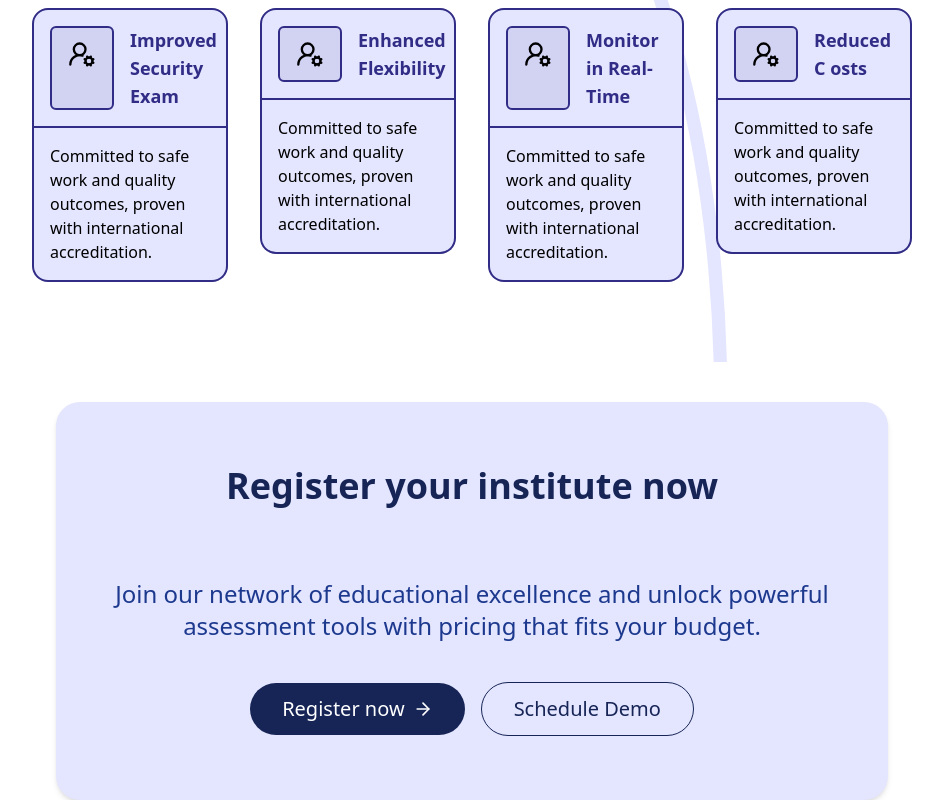
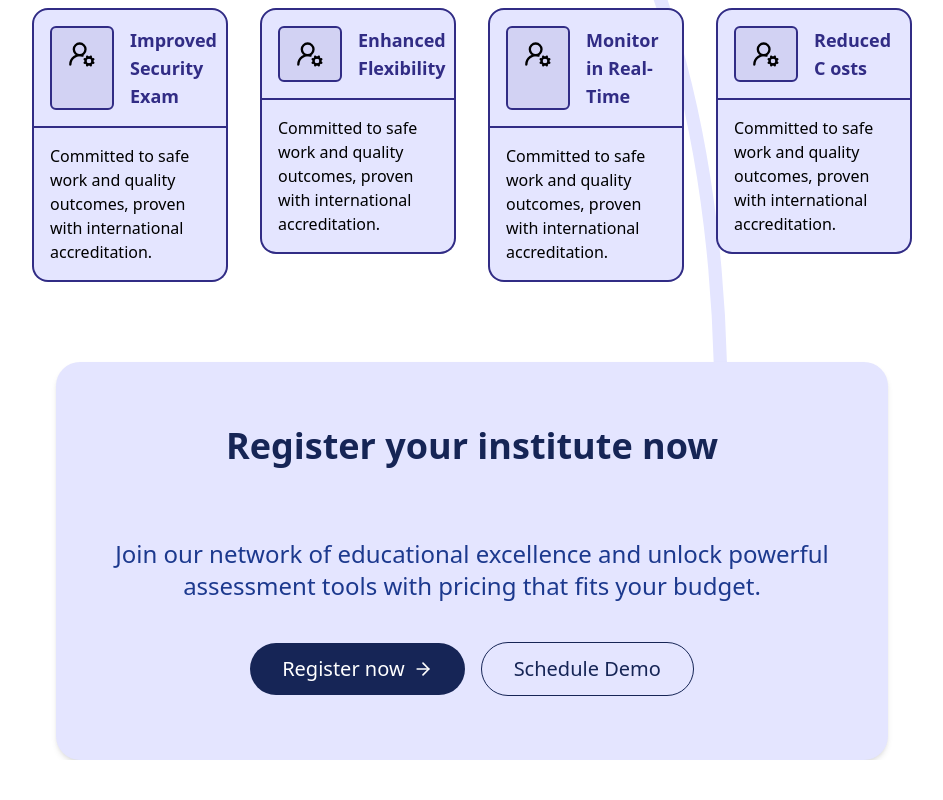
Before and after one commit to InsansaTechnoledge/Test-Series, a React (Vite) app in the folder TestSeries/: page / in a window 1280 px wide. Shown: the part 5847-6647 px from the top of the page, without its empty margins (168-1111 px from the left). After the commit the page ends 6607 px from the top, so only its background shows below. Built offline with nearby package versions, Linux system fonts and the light colour scheme.

Commit message:
mt from register CTA removed

```diff
--- a/TestSeries/features/beforeAuth/pages/RegisterCTA.jsx
+++ b/TestSeries/features/beforeAuth/pages/RegisterCTA.jsx
@@ -3,7 +3,7 @@ import React from 'react'
 
 const RegisterCTA = () => {
   return (
-    <div className='flex justify-center items-center mt-10 px-4'>
+    <div className='flex justify-center items-center px-4'>
       <div className='w-8/12  bg-[#E4E5FF] py-16 px-6 md:px-12  rounded-3xl shadow-md text-center'>
 
         <h1 className='text-3xl md:text-4xl font-bold text-blue-950 mb-12'>
```
